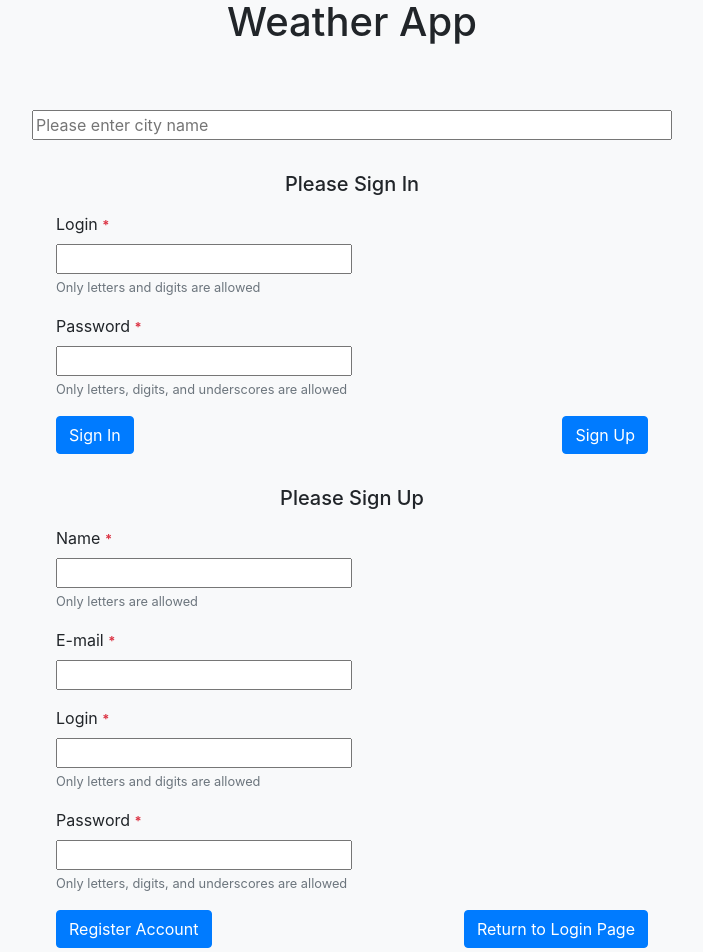
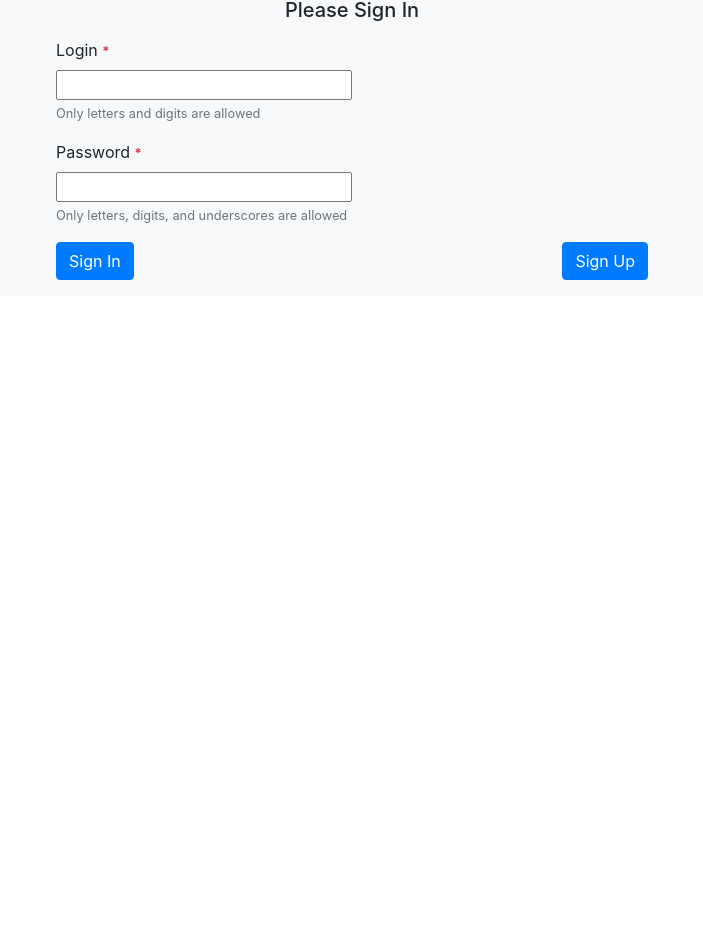
Before and after one commit to bohdanov90/weatherApp, an Angular app: page / in a window 1280 px wide. Shown: the part 18-970 px from the top of the page, without its empty margins (288-991 px from the left). After the commit the page ends 800 px from the top, so only its background shows below. Built offline with nearby package versions, Linux system fonts and the light colour scheme.

Commit message:
feat: routing added

```diff
--- a/src/app/app-routing.module.ts
+++ b/src/app/app-routing.module.ts
@@ -1,8 +1,15 @@
 import { NgModule } from '@angular/core';
 import { Routes, RouterModule } from '@angular/router';
+import { LoginComponent } from './components/login/login.component';
+import { RegisterComponent } from './components/register/register.component';
+import { WeatherComponent } from './components/weather/weather.component';
 
-
-const routes: Routes = [];
+const routes: Routes = [
+  {path: '', component: LoginComponent},
+  {path: 'login', component: LoginComponent},
+  {path: 'register', component: RegisterComponent},
+  {path: 'weather', component: WeatherComponent}
+];
 
 @NgModule({
   imports: [RouterModule.forRoot(routes)],
--- a/src/app/app.component.html
+++ b/src/app/app.component.html
@@ -1,7 +1 @@
-<h1 class="bg-light mb-0 pt-3 pb-3 d-flex justify-content-center">Weather App</h1>
-
-<app-weather></app-weather>
-<app-login></app-login>
-<app-register></app-register>
-
 <router-outlet></router-outlet>
--- a/src/app/components/login/login.component.html
+++ b/src/app/components/login/login.component.html
@@ -63,7 +63,7 @@
 
     <div class="form-group d-flex flex-row justify-content-between">
       <button type='submit' class="btn btn-primary ml-4">Sign In</button>
-      <button type='button' class="btn btn-primary mr-4">Sign Up</button>
+      <button type='button' class="btn btn-primary mr-4" (click)='onSignUpClick()'>Sign Up</button>
     </div>
 
   </form>
--- a/src/app/components/login/login.component.ts
+++ b/src/app/components/login/login.component.ts
@@ -1,6 +1,7 @@
 import { Component, OnInit } from '@angular/core';
 import { FormGroup, FormBuilder, Validators } from '@angular/forms';
 import { validateInput } from '../../validators/credsValidator';
+import { Router } from '@angular/router';
 
 @Component({
   selector: 'app-login',
@@ -12,6 +13,7 @@ export class LoginComponent implements OnInit {
 
   constructor(
     private formBuilder: FormBuilder,
+    private router: Router,
   ) { }
 
   ngOnInit(): void {
@@ -33,6 +35,11 @@ export class LoginComponent implements OnInit {
 
   submitForm() {
     console.log(this.loginForm.value);
+    this.router.navigate(['/weather']);
+  }
+
+  onSignUpClick() {
+    this.router.navigate(['/register']);
   }
 
 }
--- a/src/app/components/register/register.component.html
+++ b/src/app/components/register/register.component.html
@@ -112,7 +112,7 @@
 
     <div class="form-group d-flex flex-row justify-content-between">
       <button type="submit" class="btn btn-primary ml-4">Register Account</button>
-      <button type="button" class="btn btn-primary mr-4">Return to Login Page</button>
+      <button type="button" class="btn btn-primary mr-4" (click)='onReturnToLoginClick()'>Return to Login Page</button>
     </div>
 
   </form>
--- a/src/app/components/register/register.component.ts
+++ b/src/app/components/register/register.component.ts
@@ -1,6 +1,7 @@
 import { Component, OnInit } from '@angular/core';
 import { FormBuilder, Validators, FormGroup } from '@angular/forms';
 import { validateInput } from '../../validators/credsValidator';
+import { Router } from '@angular/router';
 
 @Component({
   selector: 'app-register',
@@ -12,6 +13,7 @@ export class RegisterComponent implements OnInit {
 
   constructor(
     private formBuilder: FormBuilder,
+    private router: Router,
   ) { }
 
   ngOnInit(): void {
@@ -43,6 +45,11 @@ export class RegisterComponent implements OnInit {
 
   submitForm() {
     console.log(this.registerForm.value);
+    this.router.navigate(['/login']);
+  }
+
+  onReturnToLoginClick() {
+    this.router.navigate(['/login']);
   }
 
 }
--- a/src/app/components/weather/weather.component.html
+++ b/src/app/components/weather/weather.component.html
@@ -1,9 +1,12 @@
+<div class="d-flex justify-content-end bg-light">
+  <button type='button' class="btn btn-info mt-3 mr-4 mb-2 align-self-right" (click)='onLogOutClick()'>Log Out</button>
+</div>
 <div class="d-flex flex-column justify-content-center bg-light">
   <input
     type='text'
     id='weatherPick'
     placeholder="Please enter city name"
-    class='formControl w-50 align-self-center mt-5 mb-3'
+    class='formControl w-50 align-self-center mt-3 mb-3'
     [(ngModel)]="currentCity"
     (keyUp.enter)='onSubmit()'>
   <ng-container *ngIf="isDataReceived" class="d-flex flex-column justify-content-center" style="visibility: visible">
--- a/src/app/components/weather/weather.component.ts
+++ b/src/app/components/weather/weather.component.ts
@@ -1,6 +1,7 @@
 import { Component, OnInit } from '@angular/core';
 import { NetworkService } from 'src/app/services/network.service';
 import { Observable } from 'rxjs';
+import { Router } from '@angular/router';
 
 @Component({
   selector: 'app-weather',
@@ -17,7 +18,8 @@ export class WeatherComponent implements OnInit {
   humidity$: Observable<string>;
 
   constructor(
-    private networkService: NetworkService
+    private networkService: NetworkService,
+    private router: Router,
   ) { }
 
   ngOnInit(): void {}
@@ -32,4 +34,8 @@ export class WeatherComponent implements OnInit {
     this.isDataReceived = true;
   }
 
+  onLogOutClick() {
+    this.router.navigate(['/login']);
+  }
+
 }
```
